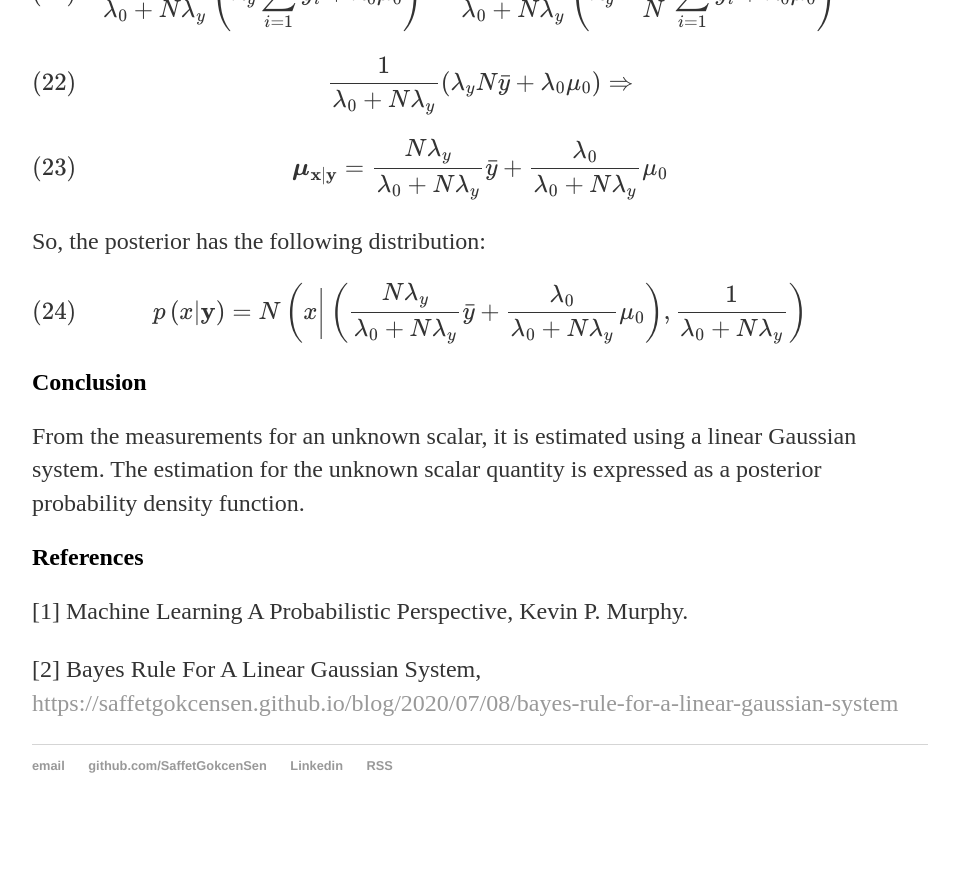
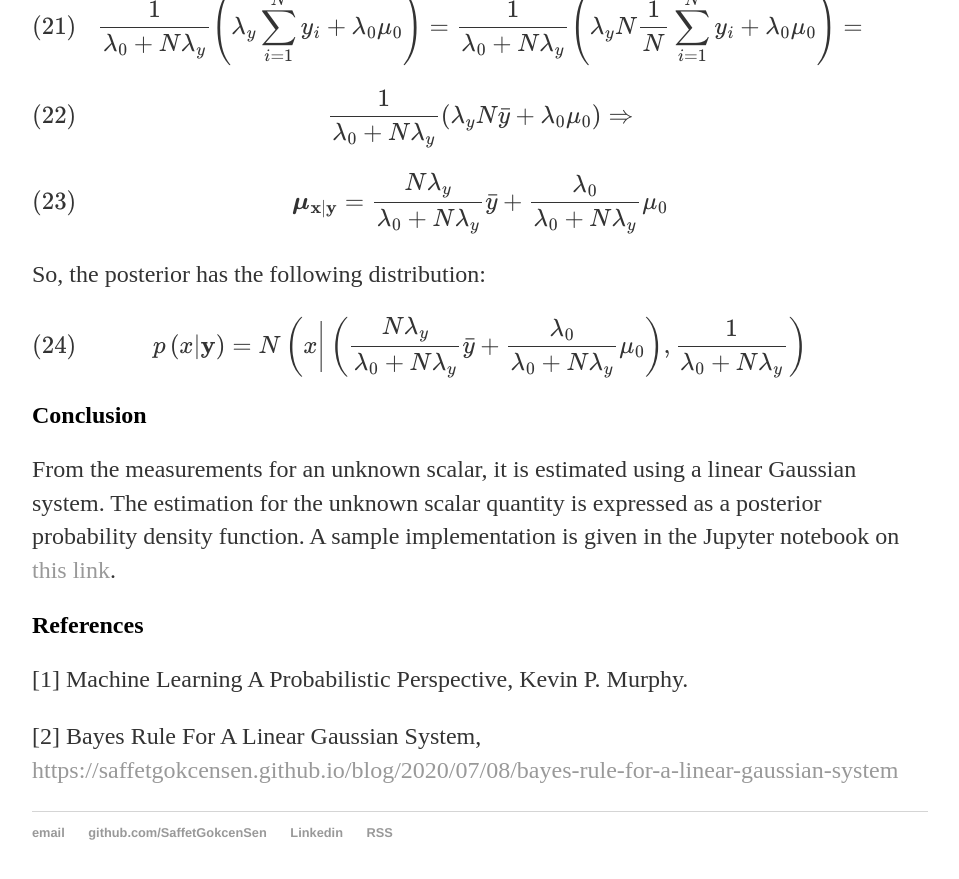
Before and after one commit to SaffetGokcenSen/saffetgokcensen.github.io, a Jekyll site: the page built from _posts/2020-07-19-inferring-an-unknown-scalar-from-noisy-measurements-using-a-linear-Gaussian-system.md, in a window 1280 px wide and 900 px high, scrolled down 3202 px. Shown: the top 879 px of the window, without its empty margins (160-1119 px from the left). Built offline with Jekyll 4.4.1, drawn with Linux system fonts in a browser that asks for light colours; before the commit the page ends 4035 px from its top, so only the background shows below that; some of the changed text lies outside the part shown.

Commit message:
added the Jupyter notebook link

```diff
--- a/_posts/2020-07-19-inferring-an-unknown-scalar-from-noisy-measurements-using-a-linear-Gaussian-system.md
+++ b/_posts/2020-07-19-inferring-an-unknown-scalar-from-noisy-measurements-using-a-linear-Gaussian-system.md
@@ -5,7 +5,7 @@ title: Inferring An Unknown Scalar From Noisy Measurements Using A Linear Gaussi
 ---
 
 ## Introduction
-In this article, an unknown scalar is estimated from noisy measurements using a linear Gaussian system.
+In this article, an unknown scalar is estimated from noisy measurements using a linear Gaussian system.  A sample implementation is given in a Jupyter notebook on the link given in the conclusion section.
 
 ## The Problem Definition
 There are $N$ noisy measurements. They are denoted by $y\_{i}$. It is assumed that the measurements satisfy the following relation:
@@ -112,7 +112,7 @@ So, the posterior has the following distribution:
 \end{equation}
 
 ## Conclusion
-From the measurements for an unknown scalar, it is estimated using a linear Gaussian system. The estimation for the unknown scalar quantity is expressed as a posterior probability density function.
+From the measurements for an unknown scalar, it is estimated using a linear Gaussian system. The estimation for the unknown scalar quantity is expressed as a posterior probability density function. A sample implementation is given in the Jupyter notebook on [this link](https://github.com/SaffetGokcenSen/Gaussian-Models/blob/master/inferring_an_unknown_scalar_from_noisy_measurements_using_a_linear_Gaussian_system.ipynb).
 
 ## References
 [1] Machine Learning A Probabilistic Perspective, Kevin P. Murphy.
```
